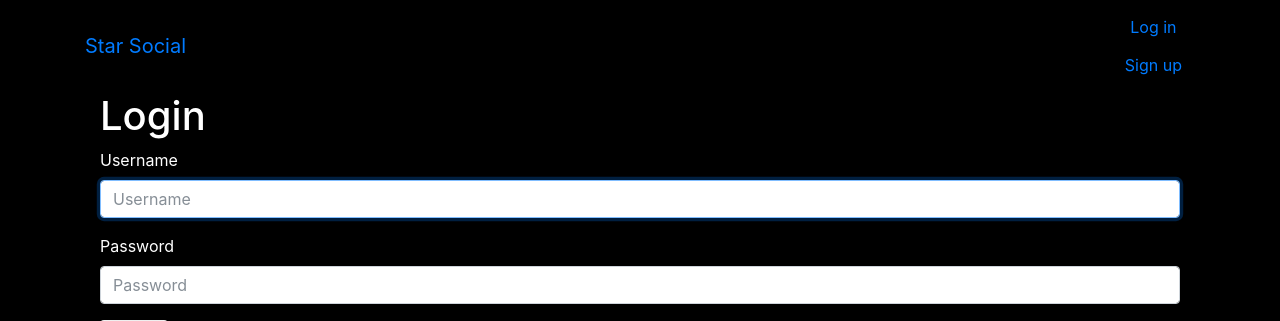
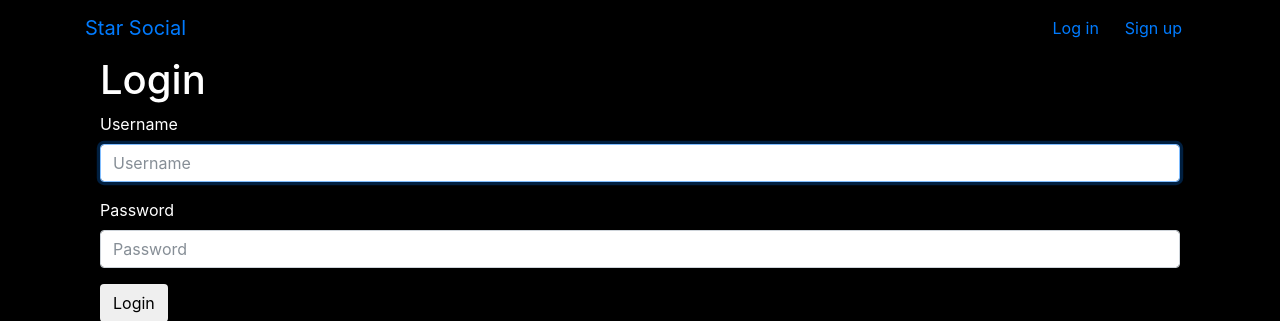
Before and after one commit to bing-chai/simpletwitter3, a Django app: page /accounts/login/ in a window 1280 px wide. Shown: the top 321 px of the page. Run offline with Django 3.2, Linux system fonts and the light colour scheme; some libraries are stand-ins or nearby versions.

Commit message:
login buttons

```diff
--- a/templates/base.html
+++ b/templates/base.html
@@ -26,20 +26,20 @@
 
   <body>
 
-    <nav class="navbar  mynav" role="navigation" id="navbar">
+    <nav class="navbar mynav" role="navigation" id="navbar">
     			<div class="container">
 
             <a class="navbar-brand mynav" href="{% url 'home' %}">Star Social</a>
-            <ul class="nav navbar-nav navbar-right">
+            <ul class="nav justify-content-end">
               {% if user.is_authenticated %}
-                    <a href="{% url 'posts:create' %}" class="btn btn-simple">Post</a>
-                    <a href="{% url 'groups:all' %}" class="btn btn-simple">Groups</a>
-                    <a href="{% url 'groups:create' %}" class="btn btn-simple">Create Group</a>
-                    <a href="{% url 'accounts:logout' %}" class="btn btn-simple">Log out</a>
+                    <li><a href="{% url 'posts:create' %}" class="btn btn-simple">Post</a></li>
+                    <li><a href="{% url 'groups:all' %}" class="btn btn-simple">Groups</a></li>
+                    <li><a href="{% url 'groups:create' %}" class="btn btn-simple">Create Group</a></li>
+                    <li><a href="{% url 'accounts:logout' %}" class="btn btn-simple"><span class="glyphicon glyphicon-log-out">Log out</a></li>
               {% else %}
                     <!-- <li><a href="{% url 'groups:all' %}" class="btn btn-simple">Groups</a></li> -->
-                    <a href="{% url 'accounts:login' %}" class="btn btn-simple">Log in</a>
-                    <a href="{% url 'accounts:signup' %}" class="btn btn-simple">Sign up</a>
+                    <li><a href="{% url 'accounts:login' %}" class="btn btn-simple"><span class="glyphicon glyphicon-log-in"></span>Log in</a></li>
+                    <li><a href="{% url 'accounts:signup' %}" class="btn btn-simple"><span class="glyphicon glyphicon-user"></span>Sign up</a></li>
               {% endif %}
             </ul>
 
```
